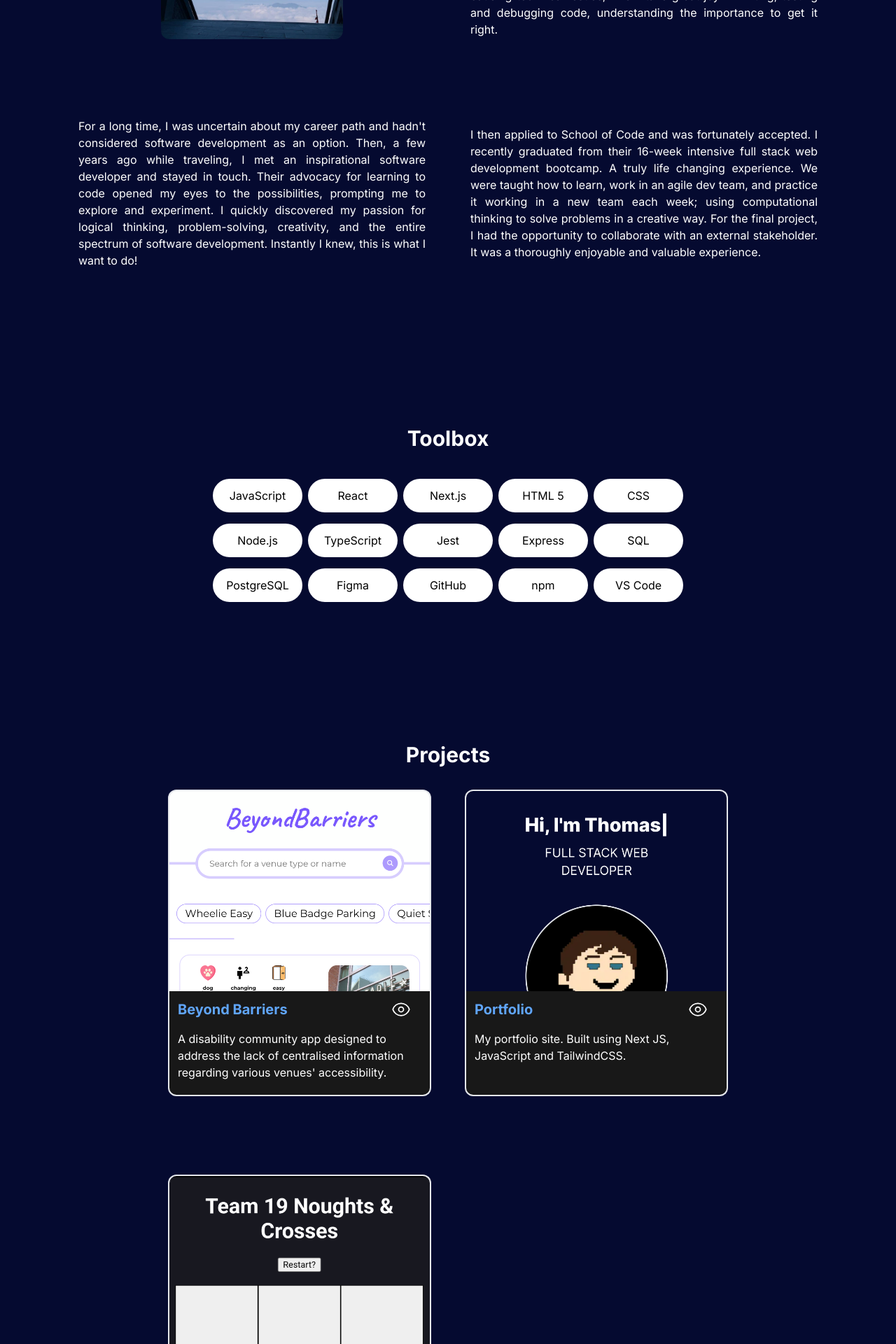
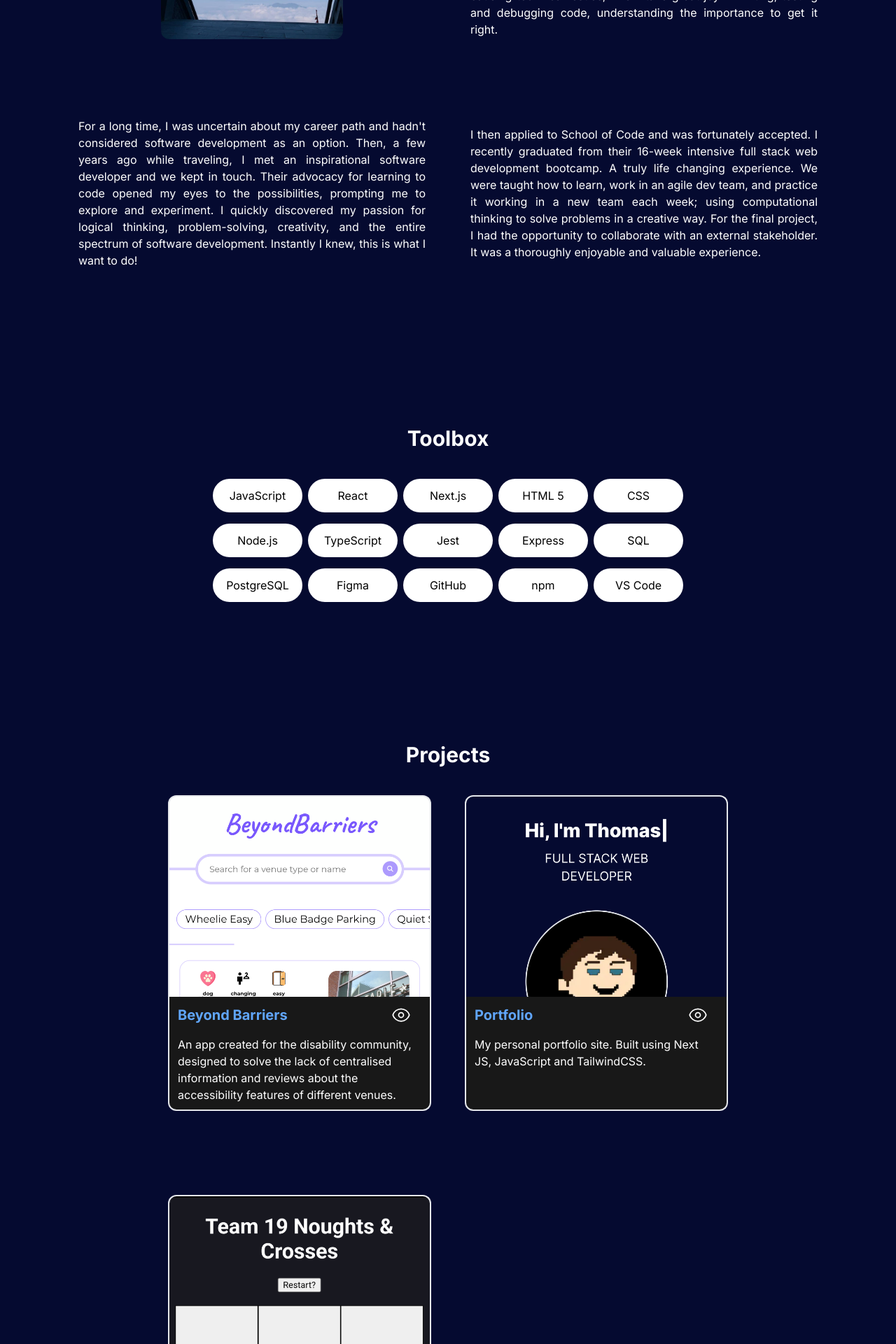
Before and after one commit to tvincent23/Portfolio, a Next.js app in the folder my-app/: page / in a window 1280 px wide. Shown: the part 1180-3100 px from the top of the page at 70% size. Built offline with nearby package versions, Linux system fonts and the light colour scheme.

Commit message:
fixed styles and updated text

```diff
--- a/my-app/app/components/About.jsx
+++ b/my-app/app/components/About.jsx
@@ -35,7 +35,7 @@ const About = () => {
             For a long time, I was uncertain about my career path and
             hadn&apos;t considered software development as an option. Then, a
             few years ago while traveling, I met an inspirational software
-            developer and stayed in touch. Their advocacy for learning to code
+            developer and we kept in touch. Their advocacy for learning to code
             opened my eyes to the possibilities, prompting me to explore and
             experiment. I quickly discovered my passion for logical thinking,
             problem-solving, creativity, and the entire spectrum of software
--- a/my-app/app/components/ProjectDetails.jsx
+++ b/my-app/app/components/ProjectDetails.jsx
@@ -6,12 +6,12 @@ import Link from "next/link";
 
 const ProjectDetails = ({ imgUrl, title, description, gitUrl, previewUrl }) => {
   return (
-    <div className="mt-8 mb-8">
+    <div className="mt-10 mb-8 mx-auto">
       <div
         className="w-[312px] h-72 lg:w-[376px] rounded-t-xl relative group border-t-2 border-l-2 border-r-2 border-white-600"
         style={{ background: `url(${imgUrl})`, backgroundSize: "cover" }}
       ></div>
-      <div className=" text-white w-[312px] lg:w-[376px] md:h-[150px] rounded-b-xl bg-[#181818]  border-b-2 border-l-2 border-r-2 border-white-600 p-3">
+      <div className=" text-white w-[312px] lg:w-[376px] md:h-[163px] rounded-b-xl bg-[#181818]  border-b-2 border-l-2 border-r-2 border-white-600 p-3">
         <div className="grid grid-cols-8">
           <div className="col-span-6 text-blue-400 font-bold text-xl">
             {title}
--- a/my-app/app/components/Projects.jsx
+++ b/my-app/app/components/Projects.jsx
@@ -8,7 +8,7 @@ const Projects = () => {
       id: 1,
       title: "Beyond Barriers",
       description:
-        "A disability community app designed to address the lack of centralised information regarding various venues' accessibility.",
+        "An app created for the disability community, designed to solve the lack of centralised information and reviews about the accessibility features of different venues.",
       image: "/images/img2bb.png",
       gitUrl: "/",
       previewUrl: "https://beyond-barriers.vercel.app/",
@@ -17,7 +17,7 @@ const Projects = () => {
       id: 2,
       title: "Portfolio",
       description:
-        "My portfolio site. Built using Next JS, JavaScript and TailwindCSS.",
+        "My personal portfolio site. Built using Next JS, JavaScript and TailwindCSS.",
       image: "/images/img3p.png",
       gitUrl: "/",
       previewUrl: "https://thomas-vincent.vercel.app/",
```
